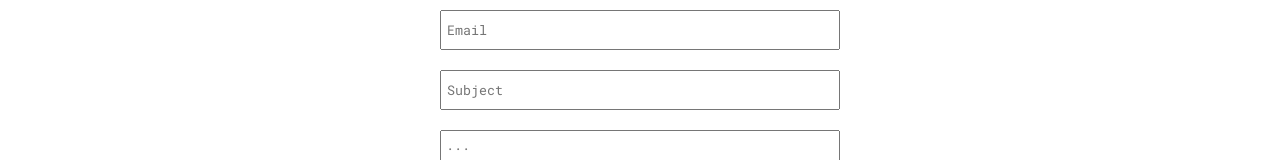
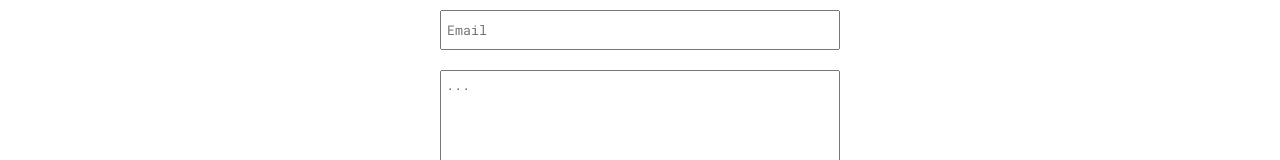
Before and after one commit to teddylopez/tedspace_v3, a React (Create React App) app: page / in a window 1280 px wide. Shown: the part 5042-5202 px from the top of the page. Built offline with nearby package versions, Linux system fonts and the light colour scheme.

Commit message:
Remove subject field from contact form

```diff
--- a/src/components/Contact/index.js
+++ b/src/components/Contact/index.js
@@ -54,12 +54,6 @@ function Contact() {
           name="from_email"
           placeholder="Email"
         />
-        <ContactInputField
-          required
-          type="text"
-          name="subject"
-          placeholder="Subject"
-        />
         <ContactInputTextArea required name="message" placeholder="..." />
         <ContactBtn type="submit">Send Complaint</ContactBtn>
       </ContactForm>
--- a/src/components/Portfolio/Data.js
+++ b/src/components/Portfolio/Data.js
@@ -20,7 +20,7 @@ export const amazonObj = {
   image: require("../../images/portfolio/amazon.png").default,
   thumbnail: require("../../images/thumbnails/amazon-thumb.png").default,
   desc:
-    "This is a basic functionality ecommerce website built using React for the frontend, Firebase for the backend database, and stripe for payment processing. I built it primarily to learn and practice basic frontend development and stylin with React",
+    "This is a basic functionality ecommerce website built using React for the frontend, Firebase for the backend database, and stripe for payment processing. I built it primarily to learn and practice basic frontend development and styling with React",
   tech: ["React", "Firebase", "Stripe"],
   url: "https://fir-6bf26.web.app/",
   git: "https://github.com/teddylopez/amazon-clone",
```
Also changed, not shown: 1 other file (tests, documents, lock files or other folders).
